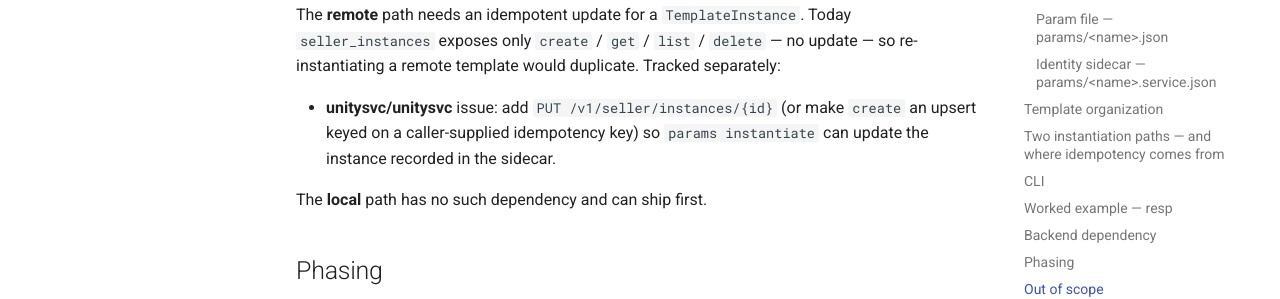
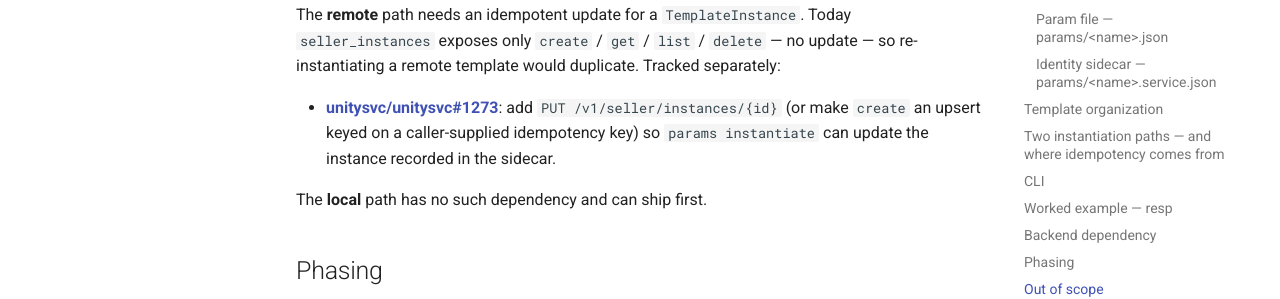
Before and after one commit to unitysvc/unitysvc-sellers, an MkDocs documentation site: the page built from docs/dev-notes/params-file-instantiation.md, in a window 1280 px wide and 900 px high, scrolled down 4183 px. Shown: the part 170-469 px from the top of the window. Built offline with MkDocs 1.6.1 and Material for MkDocs 9.7.7, drawn with Linux system fonts in a browser that asks for light colours; comment, search, counter and statistics services are not loaded.

Commit message:
docs: link backend dependency issue (unitysvc#1273)

```diff
--- a/docs/dev-notes/params-file-instantiation.md
+++ b/docs/dev-notes/params-file-instantiation.md
@@ -189,9 +189,10 @@ The **remote** path needs an idempotent update for a `TemplateInstance`. Today
 `seller_instances` exposes only `create` / `get` / `list` / `delete` — no update —
 so re-instantiating a remote template would duplicate. Tracked separately:
 
-- **unitysvc/unitysvc** issue: add `PUT /v1/seller/instances/{id}` (or make
-  `create` an upsert keyed on a caller-supplied idempotency key) so
-  `params instantiate` can update the instance recorded in the sidecar.
+- **[unitysvc/unitysvc#1273](https://github.com/unitysvc/unitysvc/issues/1273)**:
+  add `PUT /v1/seller/instances/{id}` (or make `create` an upsert keyed on a
+  caller-supplied idempotency key) so `params instantiate` can update the
+  instance recorded in the sidecar.
 
 The **local** path has no such dependency and can ship first.
 
```
